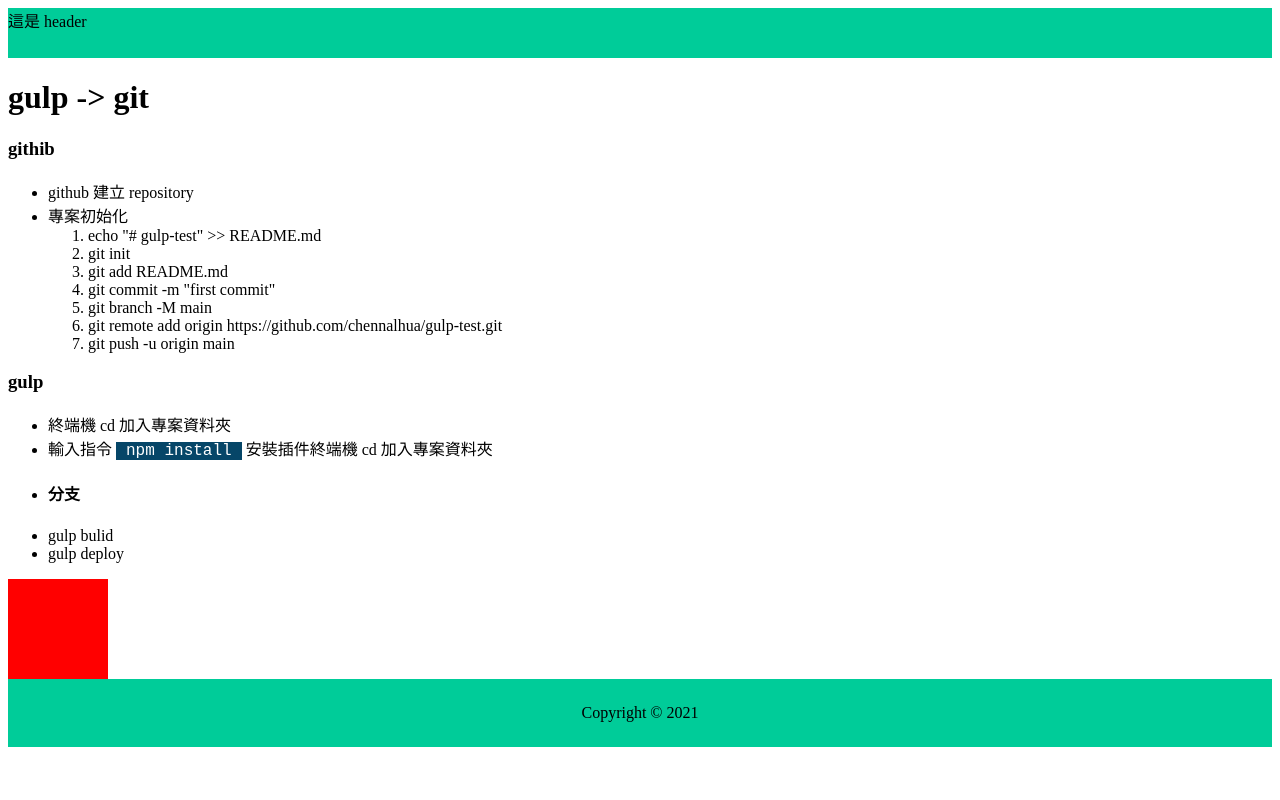
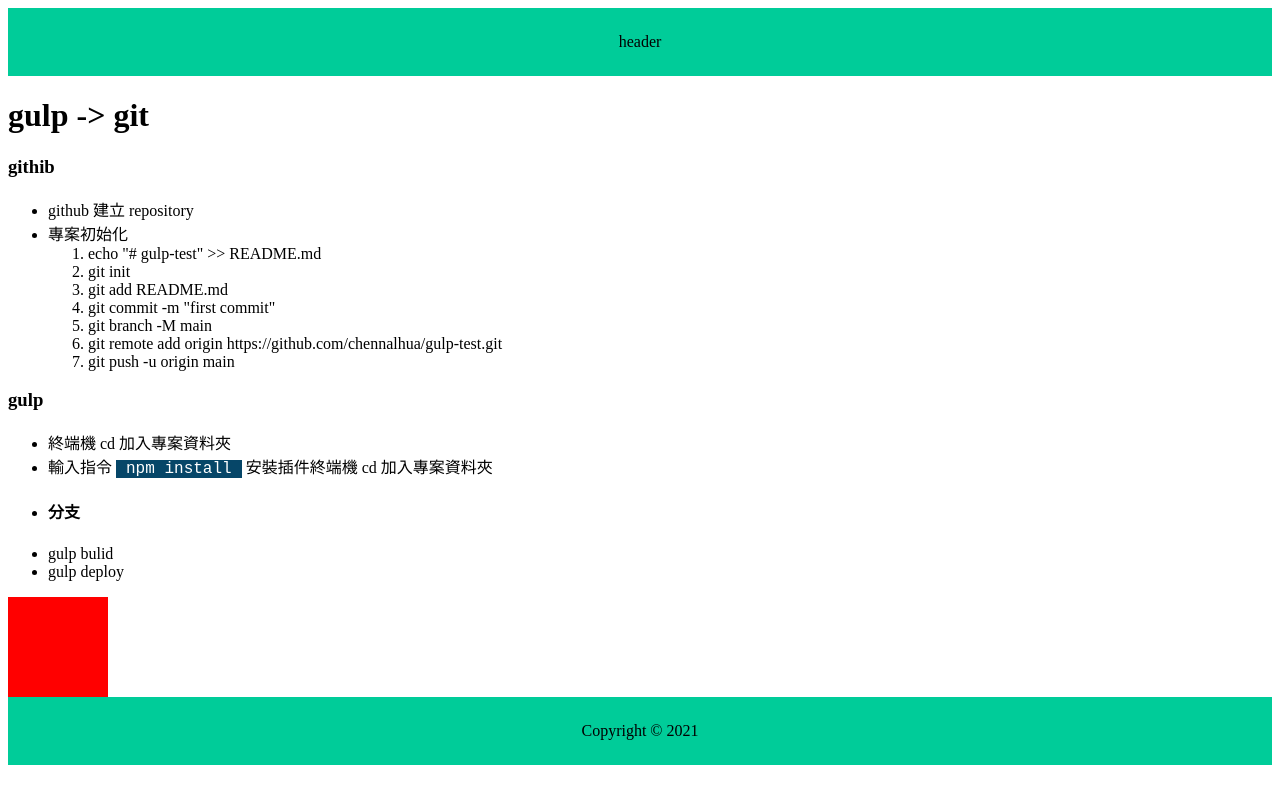
Before and after one commit to chennalhua/gulp-test, a plain HTML site: page index.html in a window 1280 px wide. Drawn offline with Linux system fonts and the light colour scheme.

Commit message:
Update 2021-01-08T08:31:52.721Z

```diff
--- a/assets/style/all.css
+++ b/assets/style/all.css
@@ -1,5 +1,6 @@
 .header {
-  height: 50px;
+  padding: 25px;
+  text-align: center;
   background-color: #00cc99; }
 
 .footer {
--- a/index.html
+++ b/index.html
@@ -11,7 +11,7 @@
 
 <body>
   <header class="header">
-    這是 header
+    header
   </header>
 
 
```
Also changed, not shown: 1 other file.
